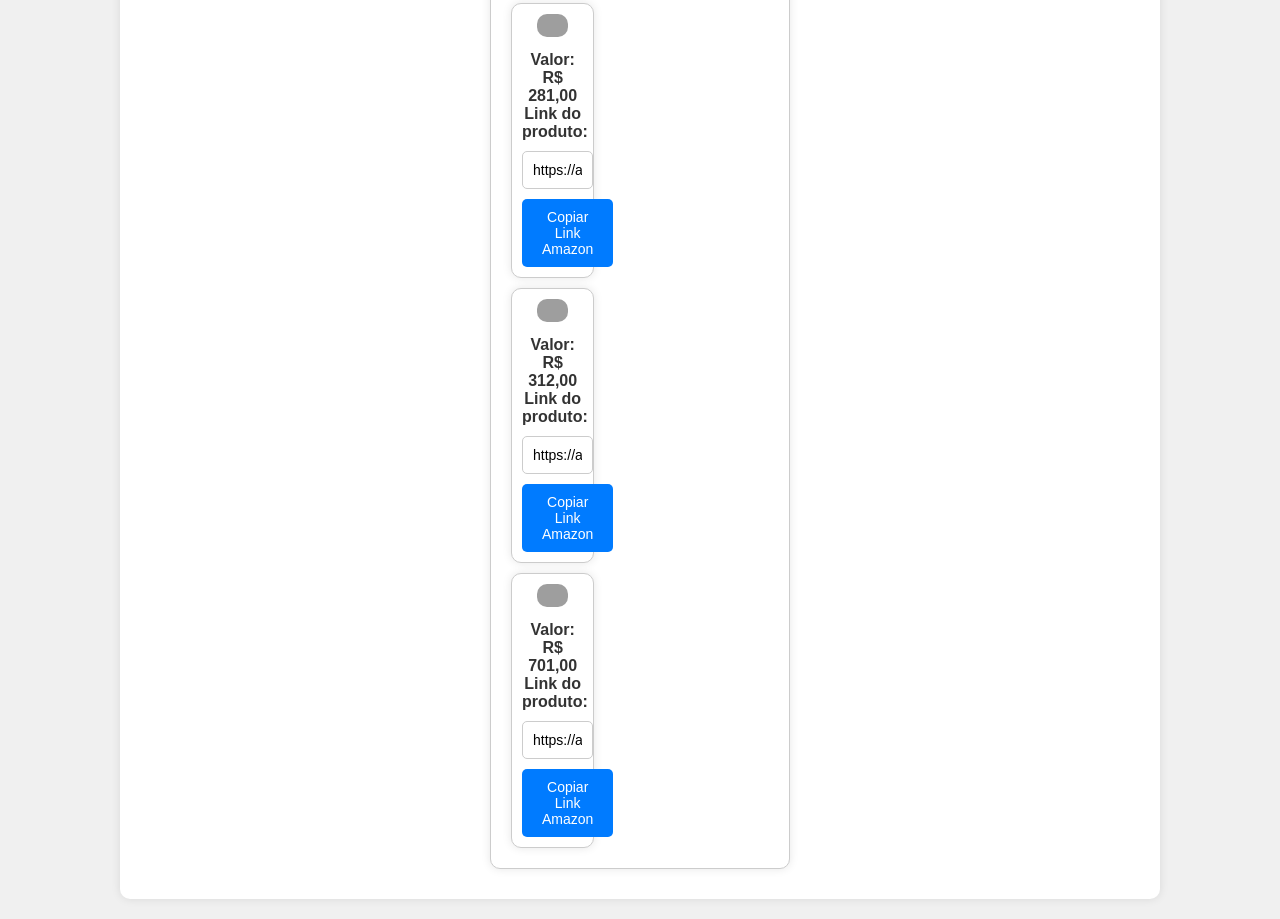
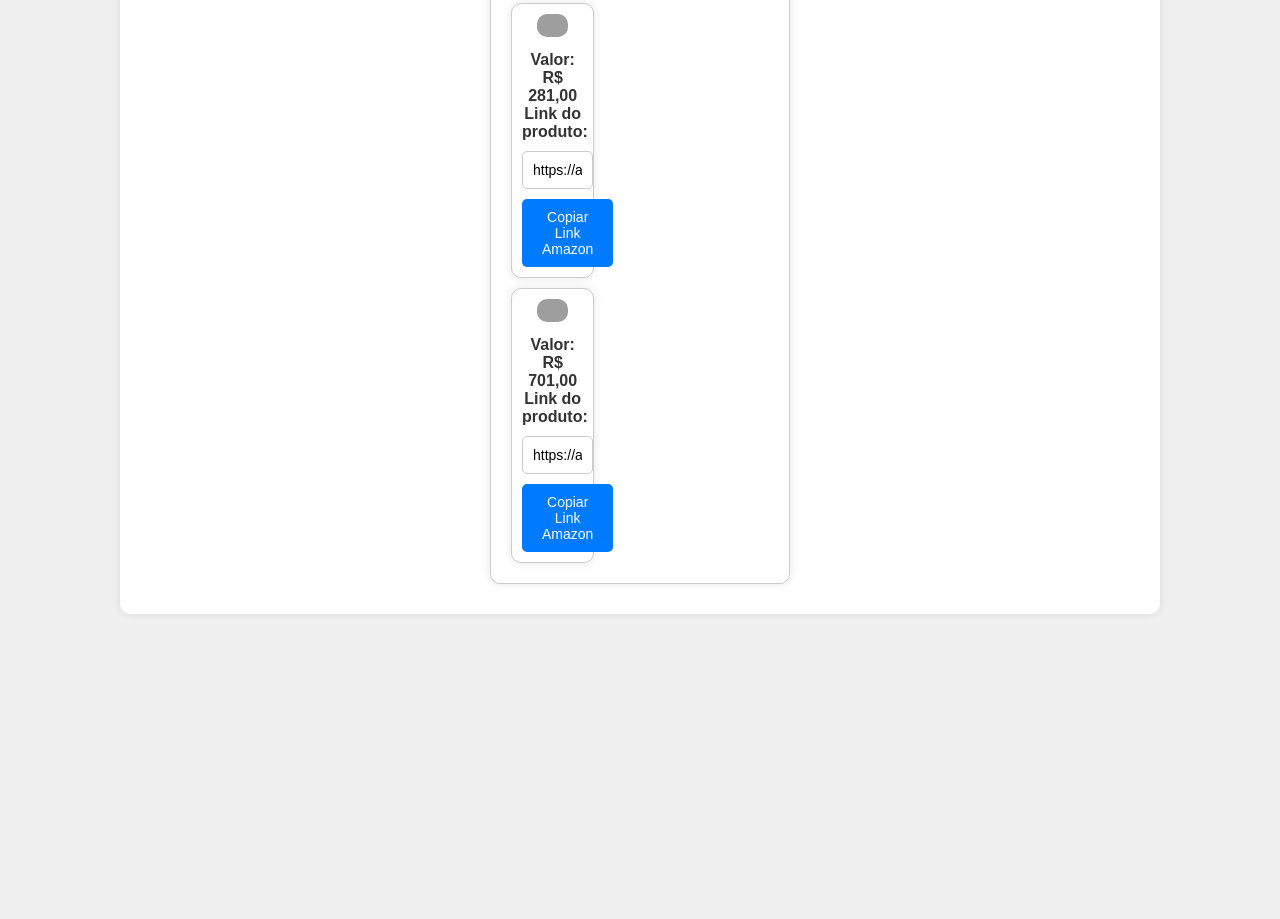
Before and after one commit to SonyMainardi/economia-promo, a plain HTML site: page index.html in a window 1280 px wide. Shown: the part 2105-3024 px from the top of the page. After the commit the page ends 2739 px from the top, so only its background shows below. Drawn offline with Linux system fonts and the light colour scheme; grey boxes are pictures that could not be loaded.

Commit message:
Update index.html

```diff
--- a/index.html
+++ b/index.html
@@ -83,15 +83,6 @@
                 </div>
             </div>
             <div class="product">
-                <img src="https://m.media-amazon.com/images/I/81VvRuIRTpL._AC_UF1000,1000_QL80_.jpg" alt="Imagem do Produto">
-                <div class="product-info">
-                    <p>Valor: R$ 312,00</p>
-                    <p>Link do produto:</p>
-                    <input type="text" value="https://amzn.to/3zfafLn" id="productLink8" readonly>
-                    <button onclick="copyLink('productLink8')">Copiar Link Amazon</button>
-                </div>
-            </div>
-            <div class="product">
                 <img src="https://m.media-amazon.com/images/I/618Wg-jzlqL._AC_UF894,1000_QL80_.jpg" alt="Imagem do Produto">
                 <div class="product-info">
                     <p>Valor: R$ 701,00</p>
```
